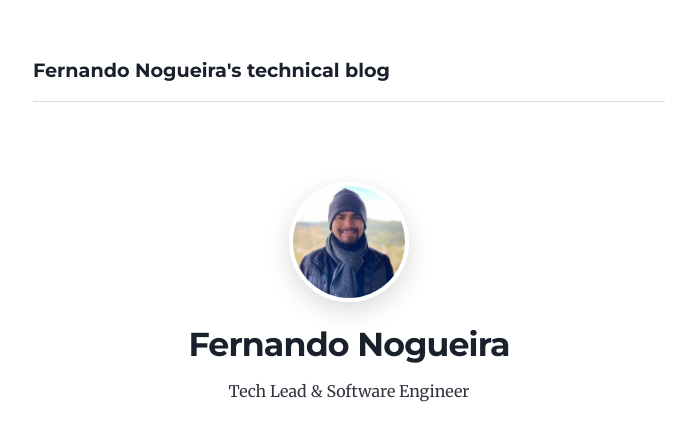
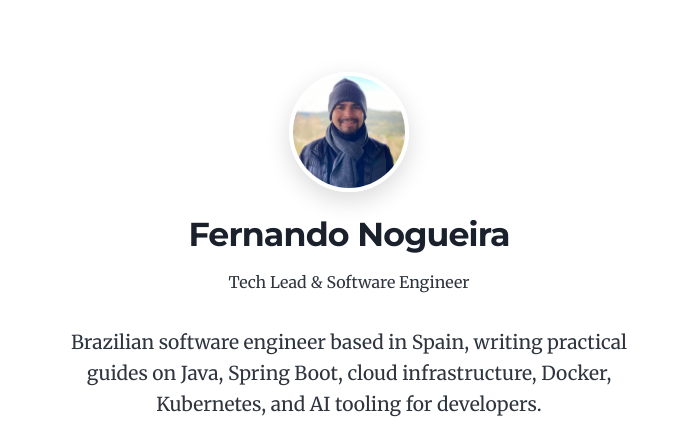
Before and after one commit to fernando-nog/blog, a Gatsby site: page / in a window 1280 px wide. Shown: the top 430 px of the page, without its empty margins (291-987 px from the left). Built offline with nearby package versions, Linux system fonts and the light colour scheme; Gatsby itself is replaced by a stand-in of ours; some packages are replaced by stand-ins of ours.

Commit message:
refactor(homepage): remove redundant header from landing page

```diff
--- a/src/components/landing-page.js
+++ b/src/components/landing-page.js
@@ -44,12 +44,6 @@ const LandingPage = () => {
 
   return (
     <div className="global-wrapper" data-is-root-path={true}>
-      <header className="global-header">
-        <Link className="header-link-home" to="/">
-          {siteTitle}
-        </Link>
-      </header>
-
       <main>
         <section className="landing-hero">
           <div className="landing-avatar-container">
```
